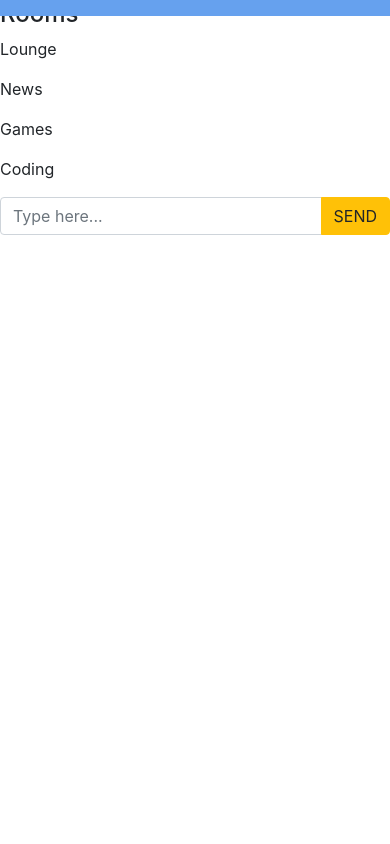
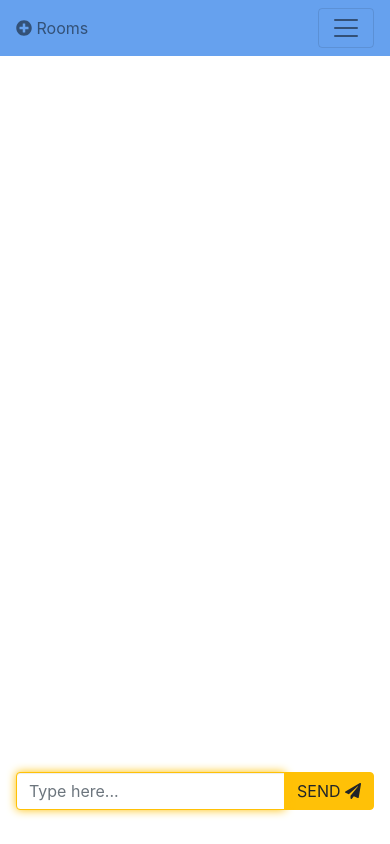
Before and after one commit to pforderique/AirChat, a Flask app: page /chat in a window 390 px wide. Run offline with Flask 2, Linux system fonts and the light colour scheme; the visitor is signed in with stand-in values (Sample User, id 1); data comes from the database, SQL or seed files in the repository; parts of the project's set-up code (start-up, migrations or seed data) failed here and were passed over; some libraries are stand-ins or nearby versions.

Commit message:
working with some styling

```diff
--- a/application.py
+++ b/application.py
@@ -3,16 +3,21 @@
 from flask_login import LoginManager, login_user, current_user, login_required, logout_user
 from flask_sqlalchemy import SQLAlchemy
 from flask_socketio import SocketIO, send, emit, join_room, leave_room
+from dotenv import load_dotenv
 from wtform_fields import *
 from models import *
+from os import environ
+
+# take environment variables from .env
+load_dotenv()
 
 # configure app
 app = Flask(__name__)
-app.secret_key = 'replace later'
+app.secret_key = environ.get("SECRET_KEY")
 
 # configure database
-app.config['SQLALCHEMY_DATABASE_URI'] = ''
-app.config['SQLALCHEMY_TRACK_MODIFICATIONS']=False
+app.config['SQLALCHEMY_DATABASE_URI'] = environ.get("DB_URI")
+app.config['SQLALCHEMY_TRACK_MODIFICATIONS'] = False
 db = SQLAlchemy(app)
 
 # Initialize flask Socketio
--- a/static/scripts/chat_page.js
+++ b/static/scripts/chat_page.js
@@ -1,4 +1,9 @@
 document.addEventListener('DOMContentLoaded', () => {
+
+    // Make sidebar collapse on click
+    document.querySelector('#show-sidebar-button').onclick = () => {
+        document.querySelector('#sidebar').classList.toggle('view-sidebar');
+    };
 
     // Makes the 'enter' key submit the message
     let msg =  document.querySelector('#user_message');
--- a/static/scripts/socketio.js
+++ b/static/scripts/socketio.js
@@ -2,6 +2,7 @@
     var socket = io.connect('http://' + document.domain + ':' + location.port);
 
     let room = "Lounge"; // auto join this room
+    joinRoom(room)
 
     // socket.on('connect', function() { // can also just use () => here too
     //     socket.send("I am connected!") // using SEND will automatically send it to bucket labeled 'message'
--- /dev/null
+++ b/static/styles/chat_style.css
@@ -0,0 +1,152 @@
+
+.wrapper {
+    display: flex;
+}
+
+#main-section {
+    overflow: hidden; /* Makee this div contain its floated children */
+    width: 100%;
+}
+
+#sidebar {
+    margin-top: 2em;
+    float: left; /* Make this div as wide as its contents */
+    min-height: 96vh;
+    padding-left: 1em;
+    padding-top: 3em;
+    padding-right:1em;
+    border-right: 0.5px solid #898c91;
+}
+
+#sidebar p {
+    padding-left: 2em;
+    padding-right:2em;
+}
+
+#sidebar p:hover {
+    background-color: #ffc107;
+}
+
+#sidebar h4 {padding-left: 0.5em;}
+
+
+#sidebar.view-sidebar {display: none;}
+
+#show-sidebar-button {
+    visibility: hidden;
+    opacity: 0;
+    transition: visibility 0s, opacity 0.5s;
+    color: #335177;
+}
+
+@media (max-width: 567px) {
+    #sidebar {
+        display: none;
+    }
+
+    #sidebar.view-sidebar {
+        display: block;
+    }
+
+    #show-sidebar-button {
+        visibility: visible;
+        opacity: 1;
+    }
+}
+
+
+.cursor-pointer {
+    cursor: pointer;
+}
+
+#rightside-pannel {
+    overflow: hidden; /* Make this div take up the rest of the horizontal space, and no more */
+}
+
+#display-message-section {
+    margin-top: 5em;
+    min-height: 82vh;
+    max-height: 82vh;
+    overflow-y: auto; /*Make  this section scrolable */
+}
+
+#input-area {
+    padding-left: 1em;
+    padding-right: 1em;
+    bottom: 0;
+}
+
+input[type=text]:focus{
+    border-color: #ffc107;
+    box-shadow: 0px 1px 1px rgba(0, 0, 0, 0.075) inset, 0px 0px 10px #ffc107;
+}
+
+@keyframes fadeIn {
+  0% {opacity: 0;}
+  100% {opacity: 1;}
+}
+
+.others-msg {
+    margin-right:7em;
+    margin-left: 1em;
+    padding: 0.5em 0.5em 0.5em 1em;
+    border-radius: 5px;
+    border-color: grey;
+    border-width: 0.5px;
+    border-style: solid;
+    background-color: #C2DBFB;
+    /* animation */
+    animation-name: fadeIn;
+    animation-duration: 0.75s;
+    animation-fill-mode: forwards;
+    animation-timing-function: ease-in-out;
+}
+
+.my-msg {
+    margin-left:7em;
+    margin-right:1em;
+    padding: 0.5em 0.5em 0.5em 1em;
+    border-radius: 5px;
+    border-color: #206ED2;
+    border-width: 1px;
+    border-style: solid;
+    /* animation */
+    animation-name: fadeIn;
+    animation-duration: 0.75s;
+    animation-fill-mode: forwards;
+    animation-timing-function: ease-in-out;
+}
+
+.system-msg {
+    margin-right:7em;
+    margin-left: 1em;
+    padding: 0.5em 0.5em 0.5em 1em;
+    color: #656d78;
+    font-size:0.9em;
+}
+
+.timestamp {
+    color: #656d78;
+    font-size:0.7em;
+}
+
+.other-username {
+    font-weight: bold;
+    font-size: 1.1em;
+    color: #206ED2;
+}
+
+.my-username {
+    font-weight: bold;
+    font-size: 1.1em;
+    color: #FF6B13;
+}
+
+#msg-input {
+    border-color: #ffc107;
+    border-width: 5px;
+}
+
+#get-username {
+    display: none !important;
+}
--- a/templates/chat.html
+++ b/templates/chat.html
@@ -26,7 +26,7 @@
 
             <!-- Nav bar start -->
             <nav class="navbar navbar-expand-sm navbar-light fixed-top" style="background-color: #66a1ee">
-<!--
+
                 <div class="container-fluid">
                     <div id="show-sidebar-button" class="cursor-pointer">
                         <i class="fas fa-plus-circle "></i>
@@ -43,7 +43,7 @@
                             </li>
                         </ul>
                     </div>
-                </div> -->
+                </div>
             </nav>
             <!-- Nav bar end -->
 
@@ -54,7 +54,7 @@
                 <nav id="sidebar">
                     <h4>Rooms</h4>
                     {% for room in rooms %}
-                        <p id="{{ room|title }}" class="select-room">{{ room|title }}</p> <!--Turns room names into title case-->
+                        <p id="{{ room|title }}" class="select-room cursor-pointer">{{ room|title }}</p> <!--Turns room names into title case-->
                     {% endfor %}
                 </nav>
                 <!-- Sidebar end -->
@@ -98,12 +98,12 @@
         <script src="{{ url_for('static', filename='scripts/socketio.js') }}"></script>
 
         <!-- Bootstrap -->
-        <!-- <script src="https://code.jquery.com/jquery-3.3.1.slim.min.js" integrity="sha384-q8i/X+965DzO0rT7abK41JStQIAqVgRVzpbzo5smXKp4YfRvH+8abtTE1Pi6jizo" crossorigin="anonymous"></script>
-        <script src="https://stackpath.bootstrapcdn.com/bootstrap/4.1.3/js/bootstrap.min.js" integrity="sha384-ChfqqxuZUCnJSK3+MXmPNIyE6ZbWh2IMqE241rYiqJxyMiZ6OW/JmZQ5stwEULTy" crossorigin="anonymous"></script> -->
+        <script src="https://code.jquery.com/jquery-3.3.1.slim.min.js" integrity="sha384-q8i/X+965DzO0rT7abK41JStQIAqVgRVzpbzo5smXKp4YfRvH+8abtTE1Pi6jizo" crossorigin="anonymous"></script>
+        <script src="https://stackpath.bootstrapcdn.com/bootstrap/4.1.3/js/bootstrap.min.js" integrity="sha384-ChfqqxuZUCnJSK3+MXmPNIyE6ZbWh2IMqE241rYiqJxyMiZ6OW/JmZQ5stwEULTy" crossorigin="anonymous"></script>
 
         <!-- Font Awesome JS -->
-        <!-- <script defer src="https://use.fontawesome.com/releases/v5.0.13/js/solid.js" integrity="sha384-tzzSw1/Vo+0N5UhStP3bvwWPq+uvzCMfrN1fEFe+xBmv1C/AtVX5K0uZtmcHitFZ" crossorigin="anonymous"></script>
-        <script defer src="https://use.fontawesome.com/releases/v5.0.13/js/fontawesome.js" integrity="sha384-6OIrr52G08NpOFSZdxxz1xdNSndlD4vdcf/q2myIUVO0VsqaGHJsB0RaBE01VTOY" crossorigin="anonymous"></script> -->
+        <script defer src="https://use.fontawesome.com/releases/v5.0.13/js/solid.js" integrity="sha384-tzzSw1/Vo+0N5UhStP3bvwWPq+uvzCMfrN1fEFe+xBmv1C/AtVX5K0uZtmcHitFZ" crossorigin="anonymous"></script>
+        <script defer src="https://use.fontawesome.com/releases/v5.0.13/js/fontawesome.js" integrity="sha384-6OIrr52G08NpOFSZdxxz1xdNSndlD4vdcf/q2myIUVO0VsqaGHJsB0RaBE01VTOY" crossorigin="anonymous"></script>
 
     </body>
 </html>
--- a/templates/prelogin-layout.html
+++ b/templates/prelogin-layout.html
@@ -10,7 +10,7 @@
         <title>{% block title %}{% endblock %} - AirChat</title>
 
         <!-- Bootstrap -->
-        <!-- <link rel="stylesheet" href="https://stackpath.bootstrapcdn.com/bootstrap/4.1.3/css/bootstrap.min.css" integrity="sha384-MCw98/SFnGE8fJT3GXwEOngsV7Zt27NXFoaoApmYm81iuXoPkFOJwJ8ERdknLPMO" crossorigin="anonymous"> -->
+        <link rel="stylesheet" href="https://stackpath.bootstrapcdn.com/bootstrap/4.1.3/css/bootstrap.min.css" integrity="sha384-MCw98/SFnGE8fJT3GXwEOngsV7Zt27NXFoaoApmYm81iuXoPkFOJwJ8ERdknLPMO" crossorigin="anonymous">
 
         <!-- Custom css for prelogin pages -->
         <link rel="stylesheet" type="text/css" href="{{ url_for('static', filename='styles/main_style.css') }}">
```
Also changed, not shown: static/styles/main_style.css (added, +79 -0 lines), 1 other file.
